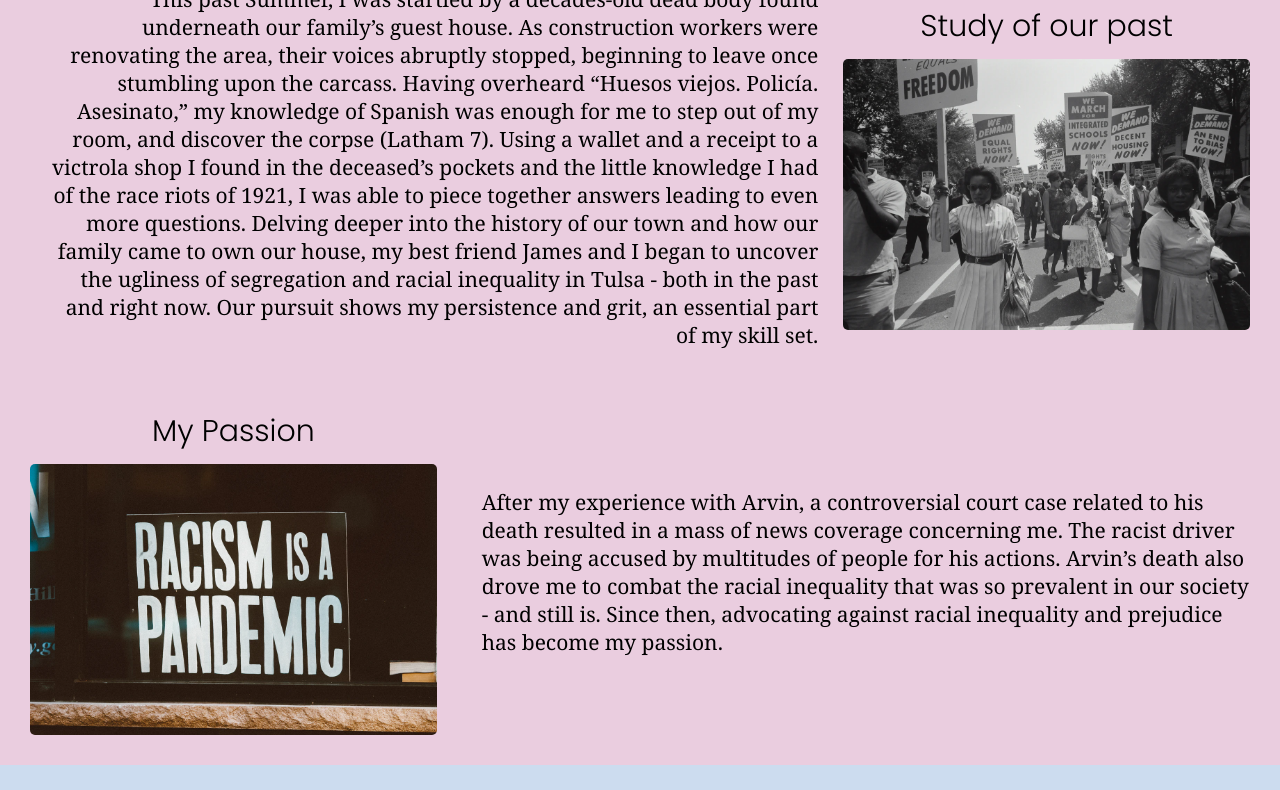
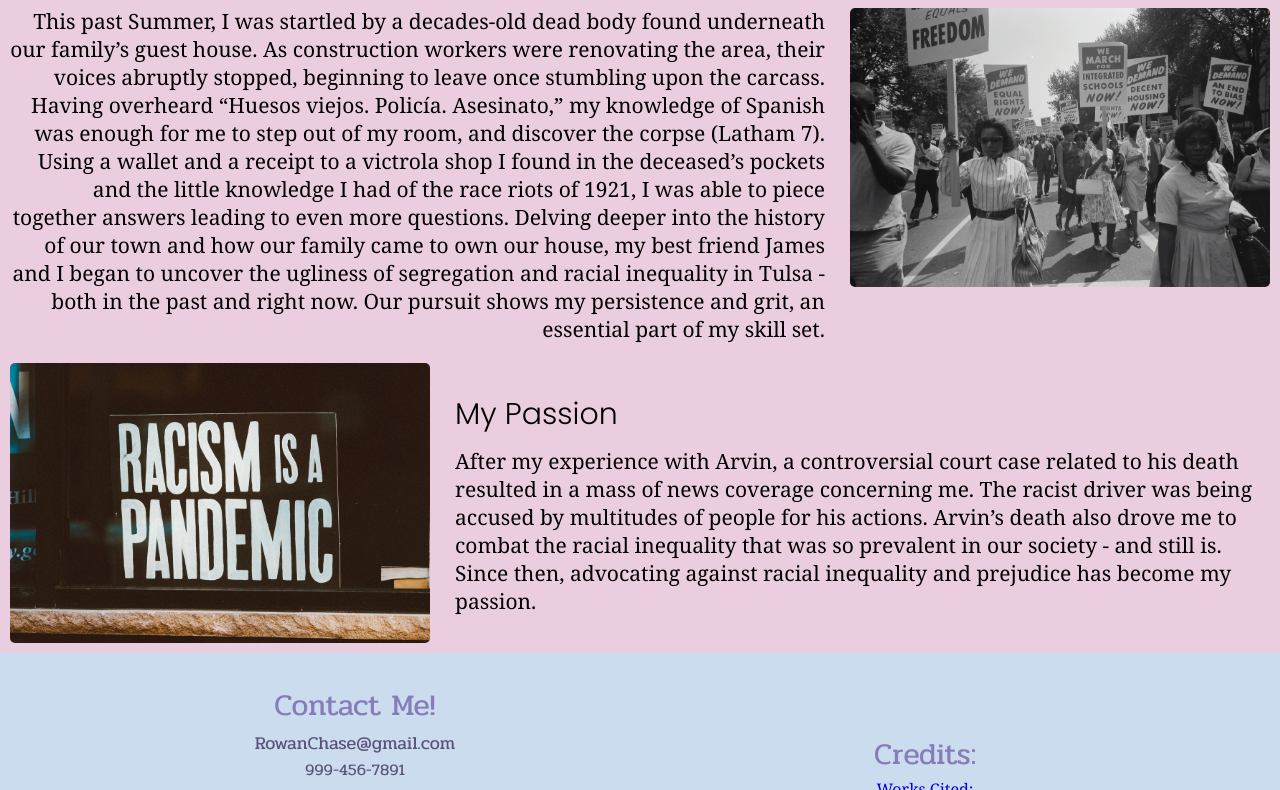
Before and after one commit to marvalarva2929/RowanChase, a plain HTML site: page work.html in a window 1280 px wide. Shown: the part 762-1552 px from the top of the page. Drawn offline with Linux system fonts and the light colour scheme; a web font is replaced by a local one.

Commit message:
Changed header location on accomplishments page

```diff
--- a/styles.css
+++ b/styles.css
@@ -269,21 +269,12 @@ justify-self: center;align-self: center;}
 
 color: #59527A;}
 
-/*Topic Block Styles*/
-.topic-block-wrapper{
-    display: flex;
-    flex-direction: column;
-    position: relative;
-    padding: 20px;
+.topic-title-text{
+    text-align: right;
 }
-.topic-title{
-    justify-self: center;
-    align-self: center;
-}
+
 .topic-title-text{
-    align-self: center;
-    justify-self: center;
-    text-align: center;
+    justify-self: left;
     font-size: 30px;
     font:bold;
     padding-bottom: 10px;
@@ -364,7 +355,7 @@ color: #59527A;}
 .topic-text-wrapper{
     display: flex;
     flex-direction: column;
-    padding-left: 20px;
+    /* padding-left: 20px; */
     justify-content: center;
 }
 .topic-text-wrapper > *{
--- a/work.html
+++ b/work.html
@@ -58,9 +58,7 @@
             <div class="topic-block-left-img">
                 <div class="left-side">
 
-                    <div class="topic-title">
-                        <div class="topic-title-text">Assistant Nurse</div>
-                    </div>
+
 
                     <div class="topic-img-wrapper ">
                         <img src="pictures/BalconyJacksonClinicNov07.jpg" alt="">
@@ -70,6 +68,10 @@
                 </div>
 
                 <div class="right-side">
+
+                <div class="topic-title">
+                    <div class="topic-title-text">Assistant Nurse</div>
+                </div>
                     <div class="topic-text-wrapper">
                         <div>As an experienced assistant nurse at the inner-city Jackson medical clinic based in Greenwood, I have served countless patients with life-threatening conditions. Developing connections with the individuals I served, I have been able to build close relationships and fond memories. Although my career at the clinic has consisted of numerous positive interactions, I have encountered stressful situations. Juggling “. . . walk-ins, bleeders, drunks, screamers, weepers, and hallucinators,” I have had my fair case of experience in the work field (Latham 108). Dealing with calls after calls, learning each time from the one prior, my fast learning skills allowed me to prosper even more. One of my patients, Arvin, a homeless black man, later died after being struck by a car driven by an angry racist. It was me who had been hit by the car at first, but Arvin was kind enough to try and assist me. The experience taught me about who our patients are, and what inspires us to continue. My medical skills are an important facet of my character, and my experiences with Arvin and at the clinic show how hard-working and dedicated I am to helping others.
                         </div>
@@ -81,6 +83,13 @@
         <div class="topic-block-wrapper">
             <div class="topic-block-right-img">
                 <div class="left-side">
+
+                    <div class="topic-title">
+                        <div class="topic-title-text">
+                            Study of our past
+                        </div>
+                    </div>
+
                     <div class="topic-text-wrapper">
                         <div>This past Summer, I was startled by a decades-old dead body found underneath our family’s guest house. As construction workers were renovating the area, their voices abruptly stopped, beginning to leave once stumbling upon the carcass. Having overheard “Huesos viejos. Policía. Asesinato,” my knowledge of Spanish was enough for me to step out of my room, and discover the corpse (Latham 7). Using a wallet and a receipt to a victrola shop I found in the deceased’s pockets and the little knowledge I had of the race riots of 1921, I was able to piece together answers leading to even more questions. Delving deeper into the history of our town and how our family came to own our house, my best friend James and I began to uncover the ugliness of segregation and racial inequality in Tulsa - both in the past and right now. Our pursuit shows my persistence and grit, an essential part of my skill set.
                         </div>
@@ -88,11 +97,6 @@
                 </div>
 
                 <div class="right-side">
-                    <div class="topic-title">
-                        <div class="topic-title-text">
-                            Study of our past
-                        </div>
-                    </div>
                     <div class="topic-img-wrapper">
                         <img src="pictures/Racism.webp" alt="">
                     </div>
@@ -103,17 +107,18 @@
         <div class="topic-block-wrapper">
             <div class="topic-block-left-img">
                 <div class="left-side">
-                    <div class="topic-title">
-                        <div class="topic-title-text">
-                            My Passion
-                        </div>
-                    </div>
                     <div class="topic-img-wrapper">
                         <img src="pictures/Racism 2.webp" alt="">
                     </div>
                 </div>
 
                 <div class="right-side">
+                    <div class="topic-title">
+                        <div class="topic-title-text">
+                            My Passion
+                        </div>
+                    </div>
+
                     <div class="topic-text-wrapper">
                         <div>After my experience with Arvin, a controversial court case related to his death resulted in a mass of news coverage concerning me. The racist driver was being accused by multitudes of people for his actions. Arvin’s death also drove me to combat the racial inequality that was so prevalent in our society - and still is. Since then, advocating against racial inequality and prejudice has become my passion. </div>
                     </div>
```
